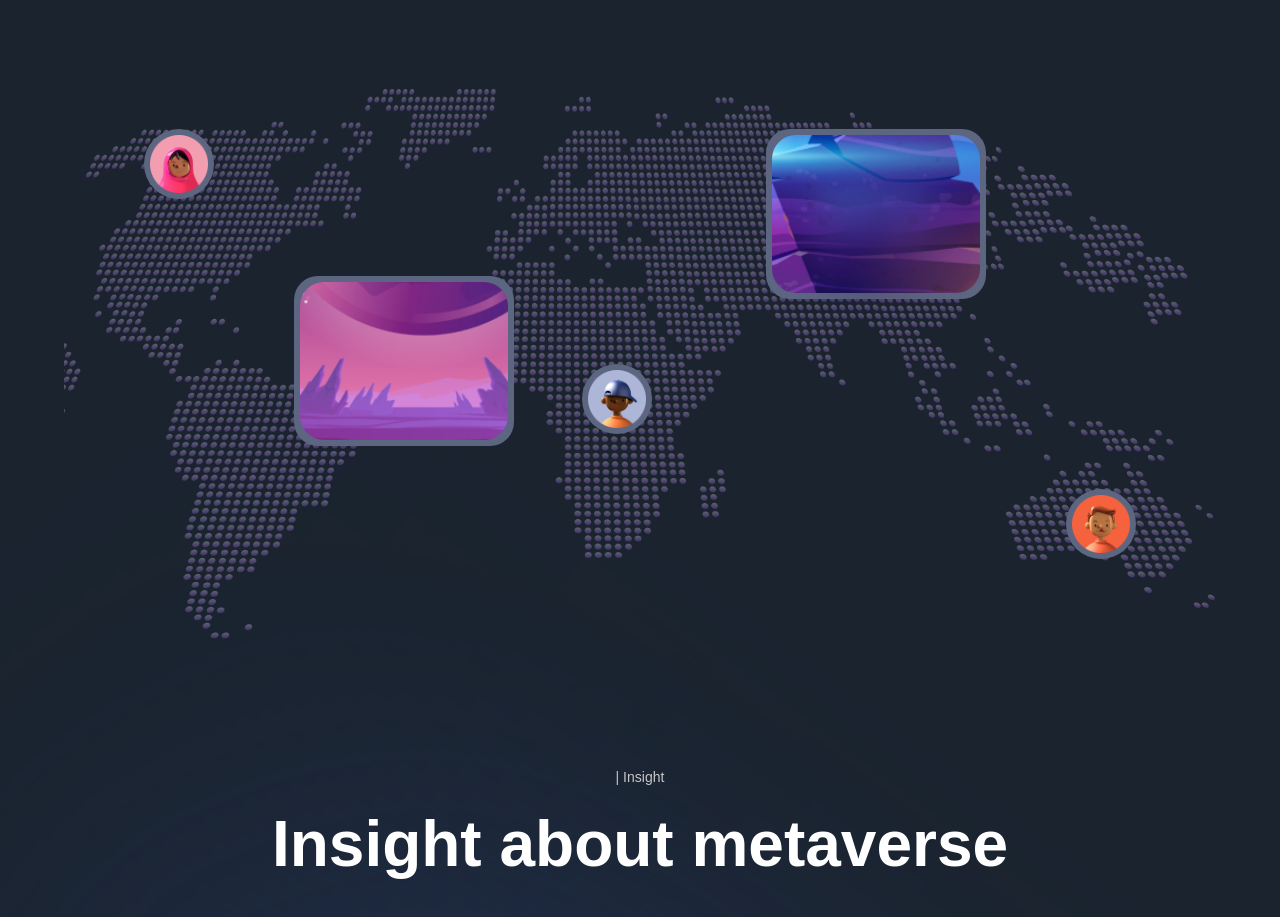
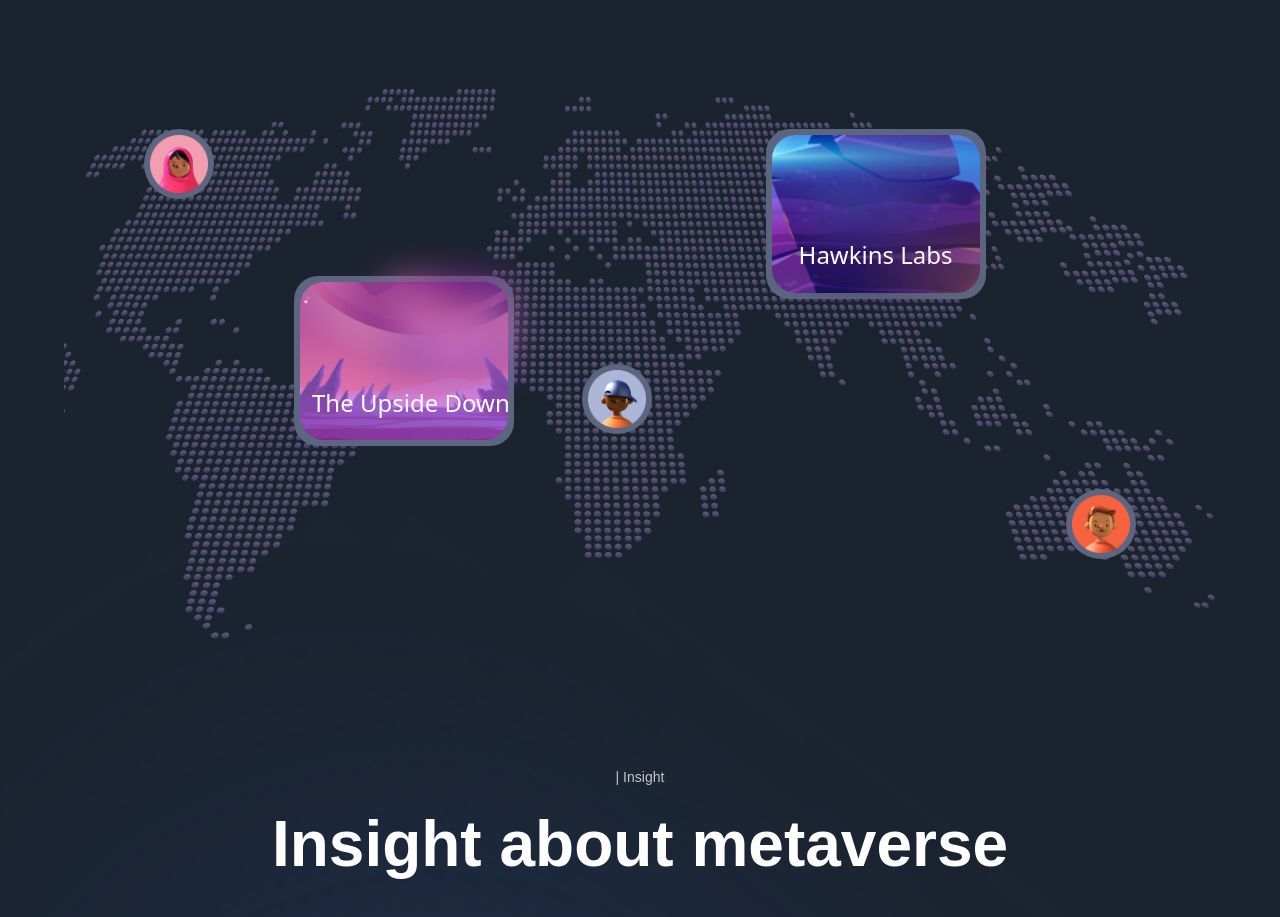
Before and after one commit to ScottishSmokedSalmon/metaversus, a Next.js app: page / in a window 1280 px wide. Shown: the part 4420-5337 px from the top of the page. Built offline with nearby package versions, Linux system fonts and the light colour scheme; a web font is replaced by a local one.

Commit message:
add:new functionality
added texts on planet pics

```diff
--- a/sections/World.jsx
+++ b/sections/World.jsx
@@ -37,10 +37,13 @@ const World = () => (
         </div>
         <div className="absolute top-10 right-[20%] w-[220px] h-[170px] rounded-3xl p-[6px] bg-[#5D6680]">
           <img src="TR img.png" alt="planet" className="w-full h-full rounded-3xl" />
-          <img src="TR Glow.png" className=" absolute top-0 right-[1%] w-[500px] h-[200px] p-[6px]" />
+          <img src="TR Glow.png" className="blur-lg absolute top-0 right-[1%] w-180 h-200 p-[0px]" />
+          <p className="absolute text-2xl font-sans weight-700 text-white bottom-[16%] left-[15%] ">Hawkins Labs</p>
         </div>
         <div className="absolute bottom-[35%] left-[20%] w-[220px] h-[170px] p-[6px] rounded-3xl bg-[#5D6680]">
           <img src="TR img 2.png" alt="planet" className="w-full h-full rounded-3xl" />
+          <img src="TR2 Glow.png" className="blur-sm absolute bottom-[15%] left-[20%] w-180 h-200 p-[6px]" />
+          <p className="absolute text-2xl font-sans weight-700 text-white bottom-[16%] left-[8%] ">The Upside Down</p>
         </div>
         <div className="absolute top-10 left-20 w-[70px] h-[70px] p-[6px] rounded-full bg-[#5D6680]">
           <img src="/people-02.png" alt="people" className="w-full h-full" />
```
Also changed, not shown: public/TR2 Glow.png (added).
